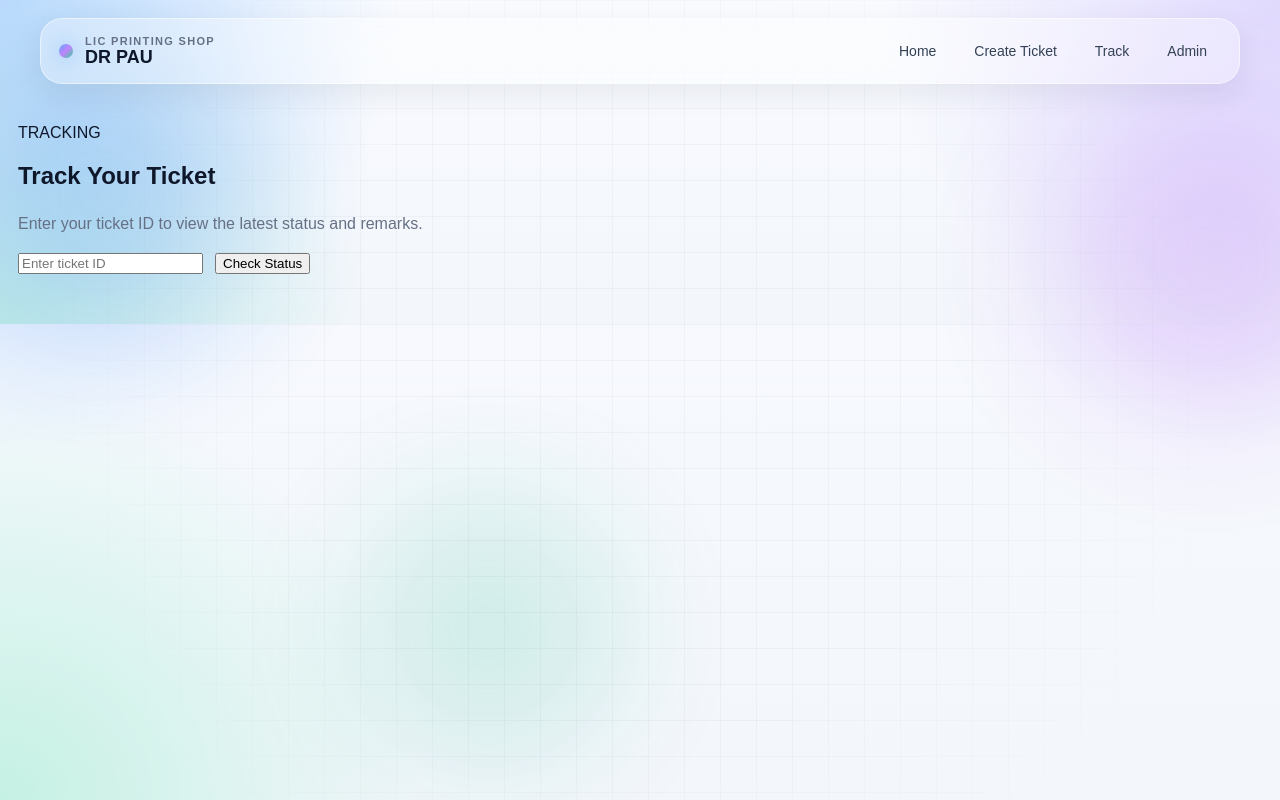
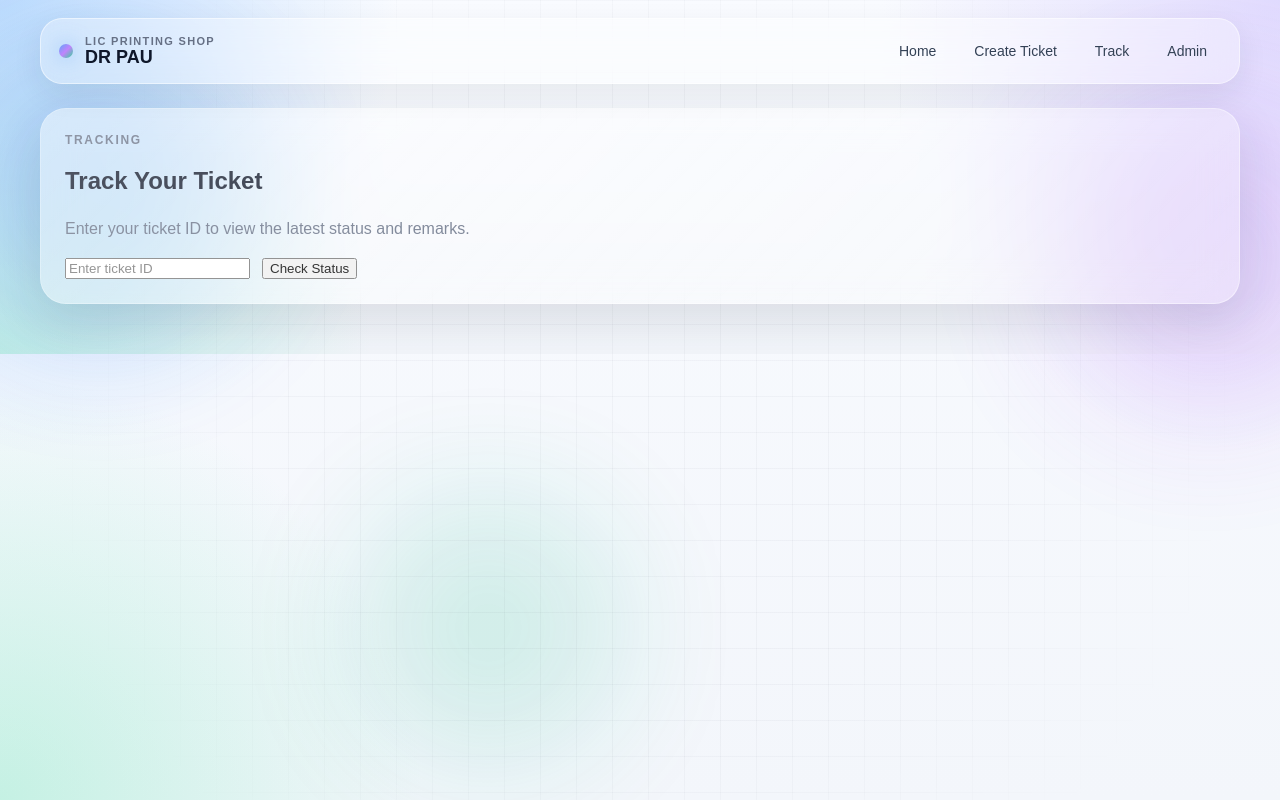
Before and after one commit to LICPrintingShop/DRPAU, a Next.js app: page /track in a window 1280 px wide. Built offline with nearby package versions, Linux system fonts and the light colour scheme.

Commit message:
Update page.jsx

```diff
--- a/app/track/page.jsx
+++ b/app/track/page.jsx
@@ -4,13 +4,14 @@ import TicketStatusLookup from "../../components/TicketStatusLookup";
 
 export default function TrackPage() {
   return (
-    <main className="page">
-      <section className="card">
-        <p className="eyebrow">TRACKING</p>
-        <h1>Track Your Ticket</h1>
+    <main className="page-container">
+      <section className="glass-panel">
+        <p className="section-kicker">TRACKING</p>
+        <h2>Track Your Ticket</h2>
         <p className="subtext">
           Enter your ticket ID to view the latest status and remarks.
         </p>
+
         <TicketStatusLookup />
       </section>
     </main>
```
